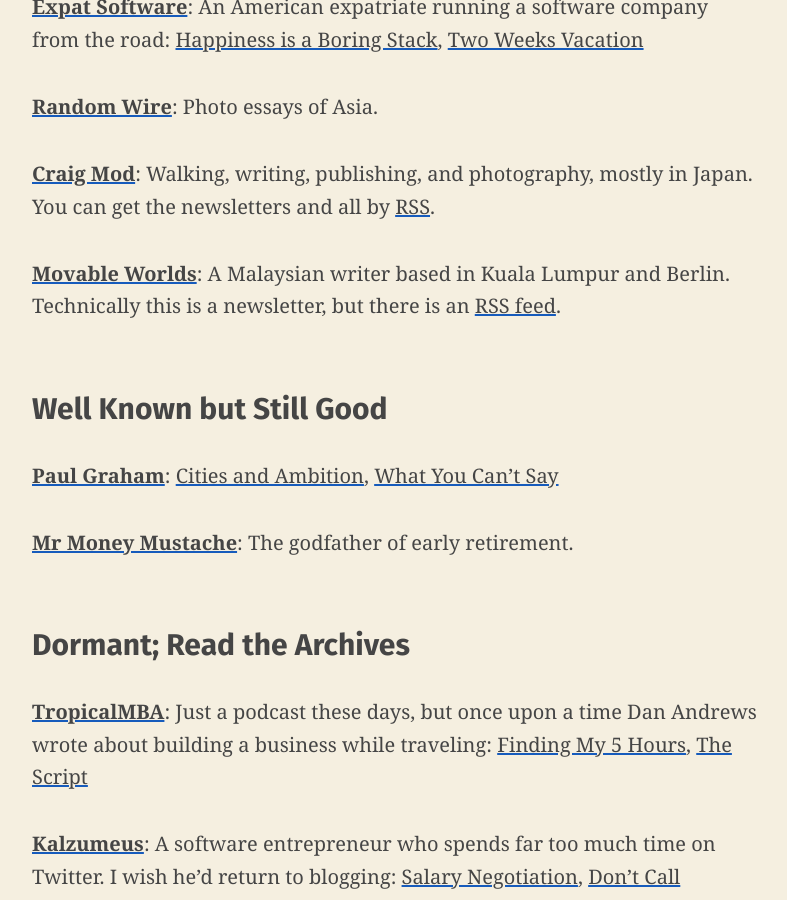
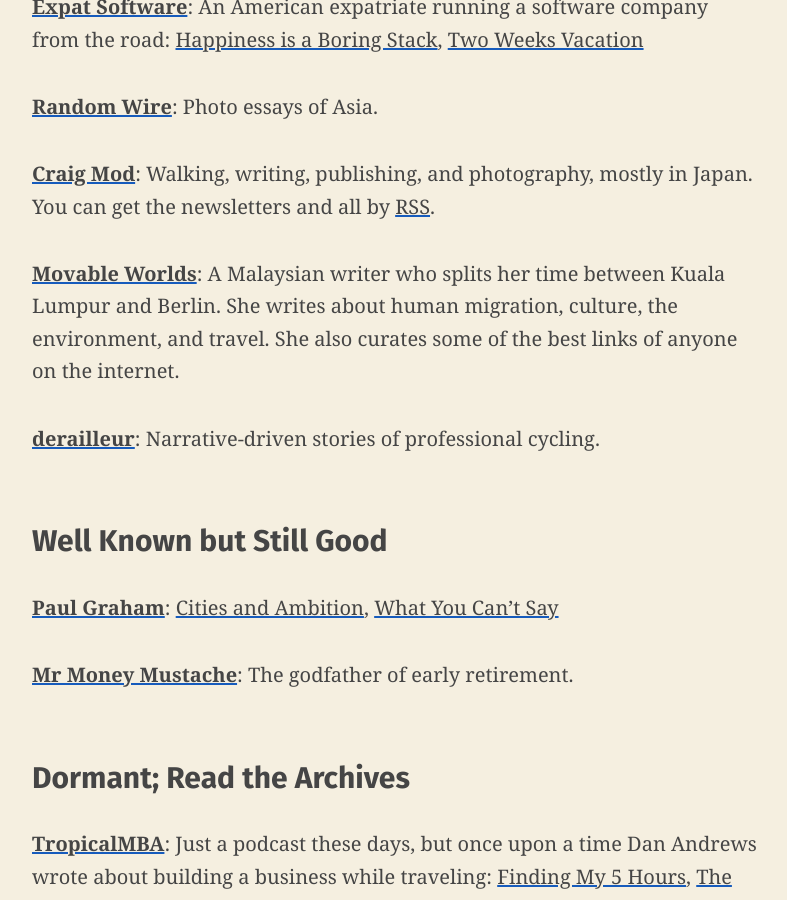
Before and after one commit to bradonomics/bradonomics.com, a Jekyll site: the page built from _pages/blogroll.md, in a window 1280 px wide and 900 px high, scrolled down 764 px. Shown: the whole window, without its empty margins (244-1031 px from the left). Built offline with Jekyll 4.4.1, drawn with Linux system fonts in a browser that asks for light colours.

Commit message:
Update blogroll

```diff
--- a/_pages/blogroll.md
+++ b/_pages/blogroll.md
@@ -17,9 +17,9 @@
 
 [**Craig Mod**](https://craigmod.com/): Walking, writing, publishing, and photography, mostly in Japan. You can get the newsletters and all by [RSS](https://craigmod.com/index.xml).
 
-<!-- [**The Adventures of Furochan**](https://furochan.substack.com/archive): A Malaysian writer, tour guide, and travel consultant based in Tokyo. Technically this is a newsletter, but there is an [RSS feed](https://furochan.substack.com/feed/). -->
+[**Movable Worlds**](https://movableworlds.substack.com/archive): A Malaysian writer who splits her time between Kuala Lumpur and Berlin. She writes about human migration, culture, the environment, and travel. She also curates some of the best links of anyone on the internet.
 
-[**Movable Worlds**](https://movableworlds.substack.com/archive): A Malaysian writer based in Kuala Lumpur and Berlin. Technically this is a newsletter, but there is an [RSS feed](https://movableworlds.substack.com/feed/).
+[**derailleur**](https://derailleur.substack.com/archive): Narrative-driven stories of professional cycling.
 
 ## Well Known but Still Good
 
```
